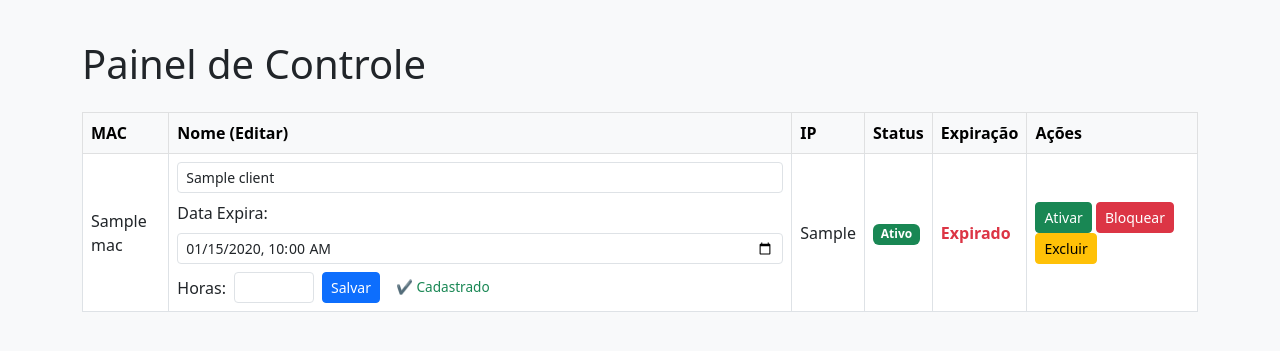
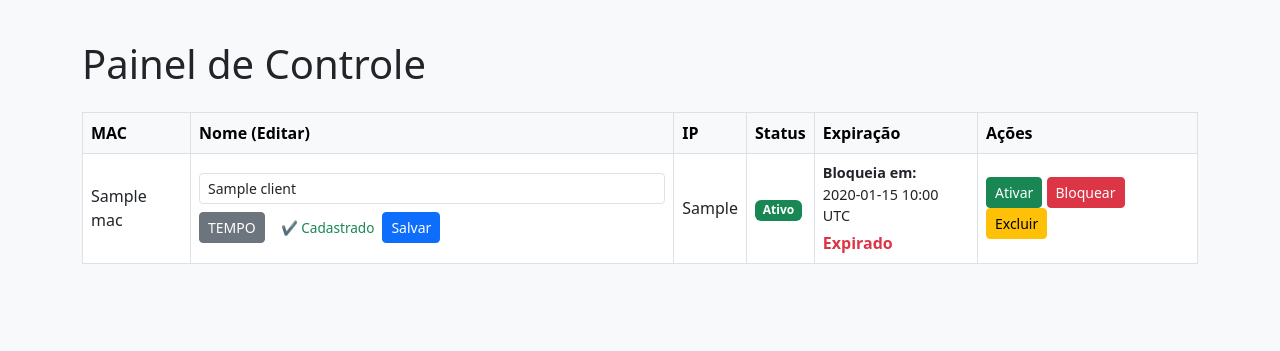
Before and after one commit to blackingbrbr23/painel-controlle, a Flask app: page / in a window 1280 px wide. Shown: the top 351 px of the page. Run offline with Flask 3, Linux system fonts and the light colour scheme; a database or web service that is not in the repository returns one stand-in record (values such as "Sample title"); some libraries are stand-ins or nearby versions.

Commit message:
Update index.html

```diff
--- a/templates/index.html
+++ b/templates/index.html
@@ -1,5 +1,3 @@
-<!-- templates/index.html -->
-
 <!DOCTYPE html>
 <html lang="pt-BR">
 <head>
@@ -26,6 +24,9 @@
     @keyframes blink-animation {
       50% { opacity: 0; }
     }
+    /* Pequeno ajuste para o modal */
+    .modal-header, .modal-footer { border: none; }
+    .modal-title { font-size: 1.2rem; }
   </style>
 </head>
 <body>
@@ -48,29 +49,79 @@
           <!-- Coluna MAC -->
           <td class="text-break">{{ mac }}</td>
 
-          <!-- Coluna Nome + Expiração (formulário de renomear) -->
+          <!-- Coluna Nome + Botão TEMPO -->
           <td>
             <form action="/rename/{{ mac }}" method="post" class="form-inline">
               <!-- Campo para editar nome -->
-              <input type="text" name="nome" value="{{ data.nome }}" class="form-control form-control-sm" required />
+              <input type="text" name="nome" value="{{ data.nome }}" class="form-control form-control-sm" required/>
 
-              <!-- Campo para escolher data/hora exata de expiração -->
-              <label class="mb-0">Data Expira:</label>
-              <input type="datetime-local" name="expiration_date" class="form-control form-control-sm"
-                     value="{{ data.expiration[:16] if data.expiration }}" />
-
-              <!-- Campo para definir número de horas até expirar -->
-              <label class="mb-0">Horas:</label>
-              <input type="number" name="expiration_hours" class="form-control form-control-sm" min="1" style="width:80px;" />
-
-              <!-- Botão Salvar -->
-              <button type="submit" class="btn btn-primary btn-sm">Salvar</button>
+              <!-- Botão TEMPO: abre modal específico para este MAC -->
+              <button type="button"
+                      class="btn btn-secondary btn-sm"
+                      data-bs-toggle="modal"
+                      data-bs-target="#modalTempo-{{ mac }}">
+                TEMPO
+              </button>
 
               <!-- Indica visualmente se já está cadastrado (não temporário) -->
               {% if mac not in temp_clients %}
                 <span class="text-success-small">✔️ Cadastrado</span>
               {% endif %}
+
+              <!-- Esses campos ficarão ocultos até que o usuário preencha dentro do modal -->
+              <input type="hidden" name="expiration_date" id="expirationDateInput-{{ mac }}">
+              <input type="hidden" name="expiration_seconds" id="expirationSecondsInput-{{ mac }}">
+
+              <!-- Botão Salvar (envia o formulário principal) -->
+              <button type="submit" class="btn btn-primary btn-sm">Salvar</button>
             </form>
+
+            <!-- Modal de expiração para este MAC -->
+            <div class="modal fade" id="modalTempo-{{ mac }}" tabindex="-1" aria-labelledby="modalTempoLabel-{{ mac }}" aria-hidden="true">
+              <div class="modal-dialog">
+                <div class="modal-content">
+                  <div class="modal-header">
+                    <h5 class="modal-title" id="modalTempoLabel-{{ mac }}">Configurar Expiração</h5>
+                    <button type="button" class="btn-close" data-bs-dismiss="modal" aria-label="Fechar"></button>
+                  </div>
+                  <div class="modal-body">
+                    <!-- Escolher data/hora exata -->
+                    <div class="mb-3">
+                      <label for="expirationDate-{{ mac }}" class="form-label">Data e Hora (opcional)</label>
+                      <input type="datetime-local" class="form-control form-control-sm" id="expirationDate-{{ mac }}">
+                    </div>
+                    <!-- Ou definir segundos a partir de agora -->
+                    <div class="mb-3">
+                      <label for="expirationSeconds-{{ mac }}" class="form-label">Segundos a partir de agora (opcional)</label>
+                      <input type="number" class="form-control form-control-sm" id="expirationSeconds-{{ mac }}" min="1" placeholder="Ex: 3600 para 1h">
+                    </div>
+                    <div class="form-text">
+                      Se preencher ambos, a <strong>Data e Hora</strong> tem prioridade sobre os segundos.
+                    </div>
+                  </div>
+                  <div class="modal-footer">
+                    <button type="button" class="btn btn-secondary btn-sm" data-bs-dismiss="modal">Cancelar</button>
+                    <button type="button"
+                            class="btn btn-primary btn-sm"
+                            onclick="
+                              // Ao clicar em 'Aplicar', copiamos o valor para os campos ocultos do form principal:
+                              (function() {
+                                const dateInput = document.getElementById('expirationDate-{{ mac }}').value;
+                                const secondsInput = document.getElementById('expirationSeconds-{{ mac }}').value.trim();
+                                document.getElementById('expirationDateInput-{{ mac }}').value = dateInput;
+                                document.getElementById('expirationSecondsInput-{{ mac }}').value = secondsInput;
+                                // Fecha o modal:
+                                const modalEl = document.getElementById('modalTempo-{{ mac }}');
+                                const modal = bootstrap.Modal.getInstance(modalEl);
+                                modal.hide();
+                              })();
+                            ">
+                      Aplicar
+                    </button>
+                  </div>
+                </div>
+              </div>
+            </div>
           </td>
 
           <!-- Coluna IP -->
@@ -85,10 +136,19 @@
             {% endif %}
           </td>
 
-          <!-- Coluna Expiração / Contador -->
+          <!-- Coluna Expiração: horário exato + contador -->
           <td>
-            <!-- O atributo data-expiration recebe a string ISO ou fica vazio -->
-            <span class="countdown" data-expiration="{{ data.expiration if data.expiration }}"></span>
+            {% if data.expiration_human %}
+              <div style="font-size: 0.9rem;">
+                <strong>Bloqueia em:</strong><br>
+                {{ data.expiration_human }}
+              </div>
+              <div style="margin-top: 4px;">
+                <span class="countdown" data-expiration="{{ data.expiration }}"></span>
+              </div>
+            {% else %}
+              —
+            {% endif %}
           </td>
 
           <!-- Coluna Botões de Ação -->
@@ -123,7 +183,7 @@
           return;
         }
 
-        // Criamos um objeto Date assumindo que a string está em UTC ("YYYY-MM-DDTHH:MM:SSZ")
+        // Interpreta string ISO como UTC ("YYYY-MM-DDTHH:MM:SSZ")
         const expDate = new Date(exp);
         const now = new Date();
         const diffMs = expDate - now;
```
